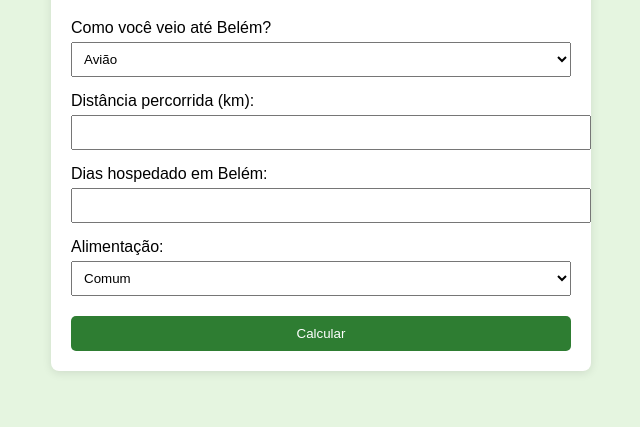
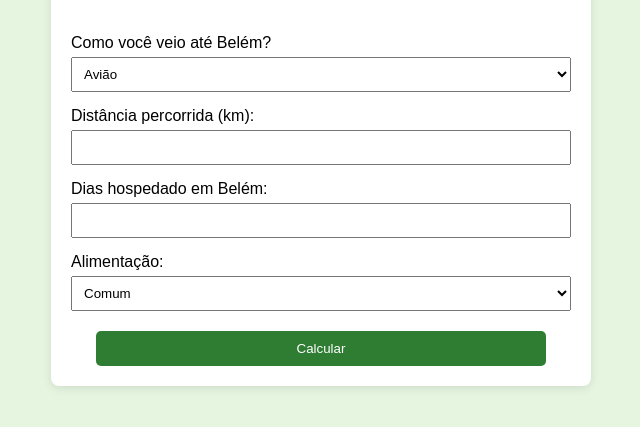
Before and after one commit to Lucas-hecoN/calculadora_co2, a plain HTML site: page index.html in a window 1280 px wide. Shown: the part 139-566 px from the top of the page, without its empty margins (319-959 px from the left). Drawn offline with Linux system fonts and the light colour scheme.

Commit message:
update style inputs and button

```diff
--- a/style.css
+++ b/style.css
@@ -11,7 +11,12 @@ body {
   padding: 20px;
   max-width: 500px;
   margin: auto;
-    box-shadow: 0 2px 10px rgba(0,0,0,0.1);
+  box-shadow: 0 2px 10px rgba(0, 0, 0, 0.1);
+}
+
+form {
+  display: flex;
+  flex-direction: column;
 }
 
 label {
@@ -20,14 +25,14 @@ body {
 }
 
 input, select {
-    width: 100%;
+  /* width: 100%; */
   padding: 8px;
   margin-top: 5px;
 }
 
 button {
-    margin-top: 20px;
-    width: 100%;
+  margin: 20px auto 0;
+  width: 90%;
   padding: 10px;
   background: #2e7d32;
   color: white;
```
Lines whose indentation alone changed are shown as unchanged.
